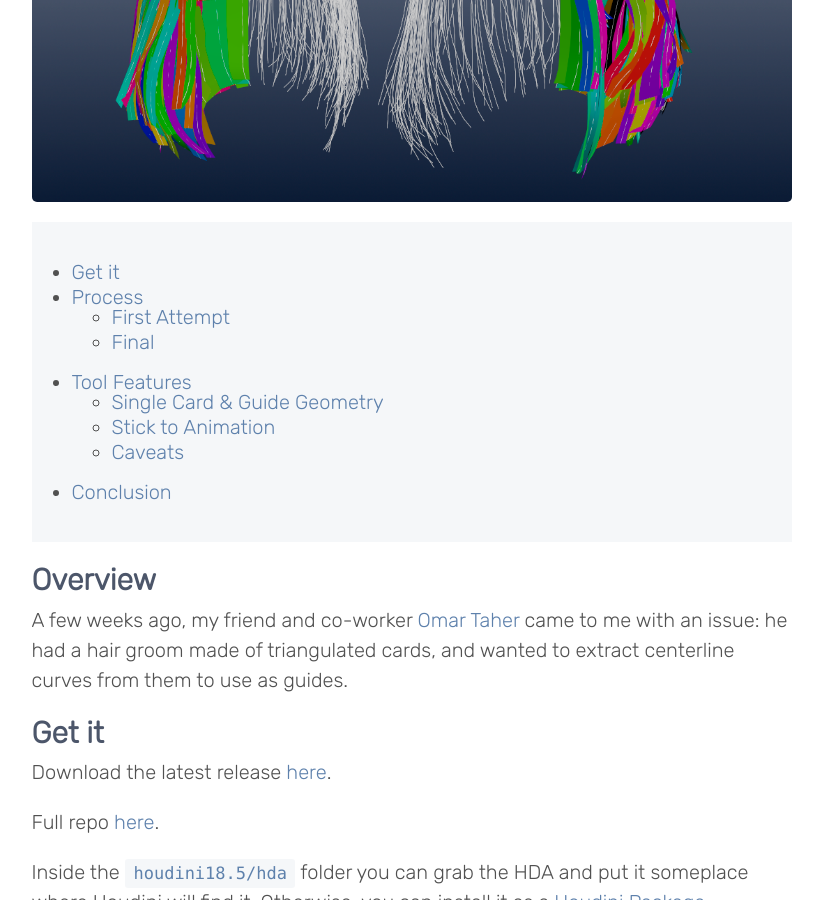
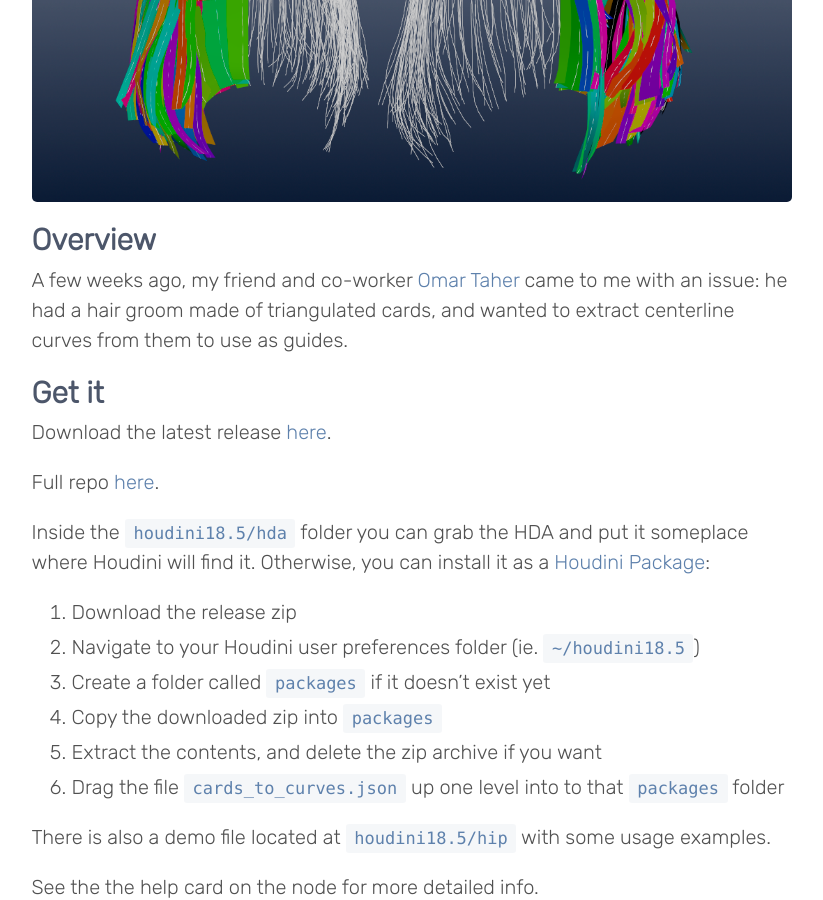
Before and after one commit to MaxSteven/jamesrobinsonvfx.github.io, a Jekyll site: the page built from _projects/hair-cards-to-guide-curves.md, in a window 1280 px wide and 900 px high, scrolled down 491 px. Shown: the whole window, without its empty margins (200-1023 px from the left). Built offline with Jekyll 4.4.1, drawn with Linux system fonts in a browser that asks for light colours; nearby versions of some CDN libraries.

Commit message:
Remove toc

```diff
--- a/_projects/hair-cards-to-guide-curves.md
+++ b/_projects/hair-cards-to-guide-curves.md
@@ -6,17 +6,6 @@ thumbnail: /assets/projects/hair-cards-to-guide-curves/images/preview.png
 repo: colorpaletteramp
 ---
 ![Cover photo](/assets/projects/hair-cards-to-guide-curves/images/preview.png)
-
-{:.toc}
-- [Get it](#get-it)
-- [Process](#process)
-  - [First Attempt](#first-attempt)
-  - [Final](#final)
-- [Tool Features](#tool-features)
-  - [Single Card & Guide Geometry](#single-card--guide-geometry)
-  - [Stick to Animation](#stick-to-animation)
-  - [Caveats](#caveats)
-- [Conclusion](#conclusion)
 
 ## Overview
 
```
